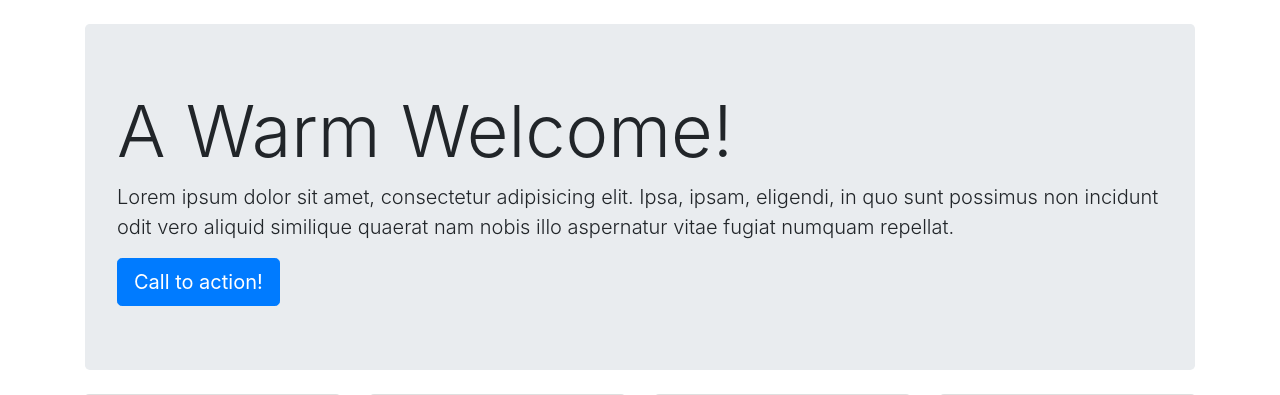
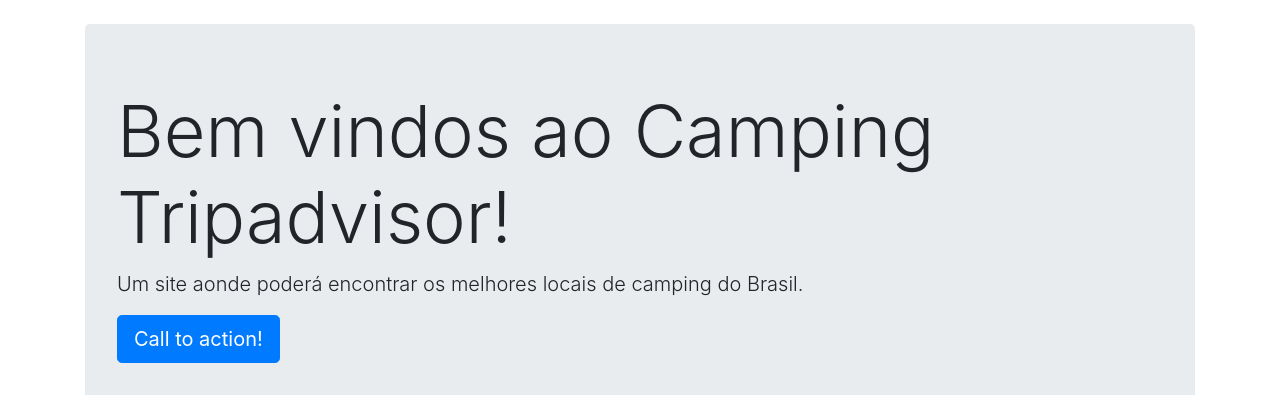
Before and after one commit to Densatho/Tripadvisor-de-Camping, a Flask app: page / in a window 1280 px wide. Shown: the part 56-451 px from the top of the page. Run offline with Flask 2, Linux system fonts and the light colour scheme; some libraries are stand-ins or nearby versions.

Commit message:
Ajustando template

```diff
--- a/templates/index.html
+++ b/templates/index.html
@@ -37,8 +37,8 @@
         <div class="container">
             <!-- Jumbotron Header-->
             <header class="jumbotron my-4">
-                <h1 class="display-3">A Warm Welcome!</h1>
-                <p class="lead">Lorem ipsum dolor sit amet, consectetur adipisicing elit. Ipsa, ipsam, eligendi, in quo sunt possimus non incidunt odit vero aliquid similique quaerat nam nobis illo aspernatur vitae fugiat numquam repellat.</p>
+                <h1 class="display-3">Bem vindos ao Camping Tripadvisor!</h1>
+                <p class="lead">Um site aonde poderá encontrar os melhores locais de camping do Brasil.</p>
                 <a class="btn btn-primary btn-lg" href="#!">Call to action!</a>
             </header>
             <!-- Page Features-->
```
